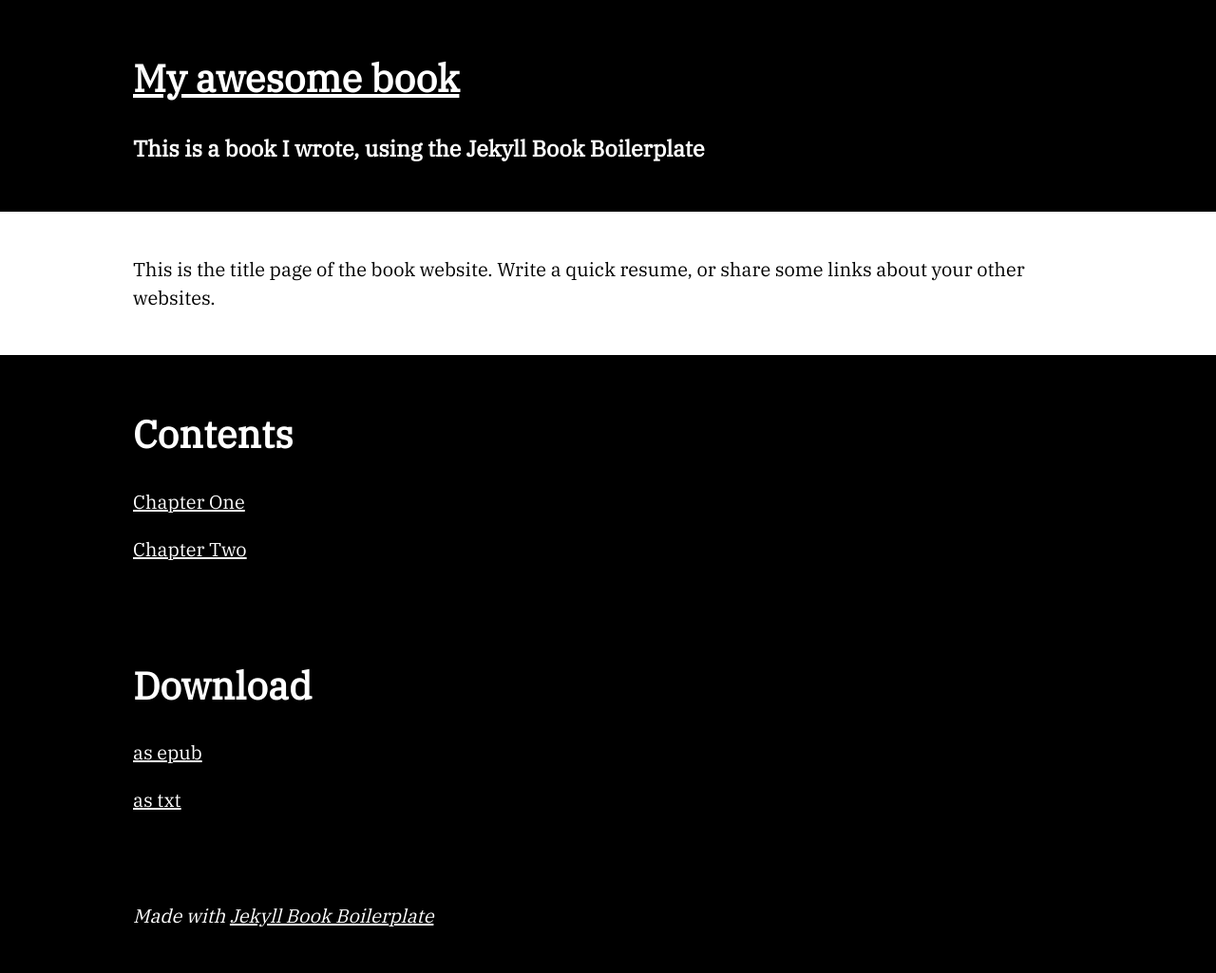
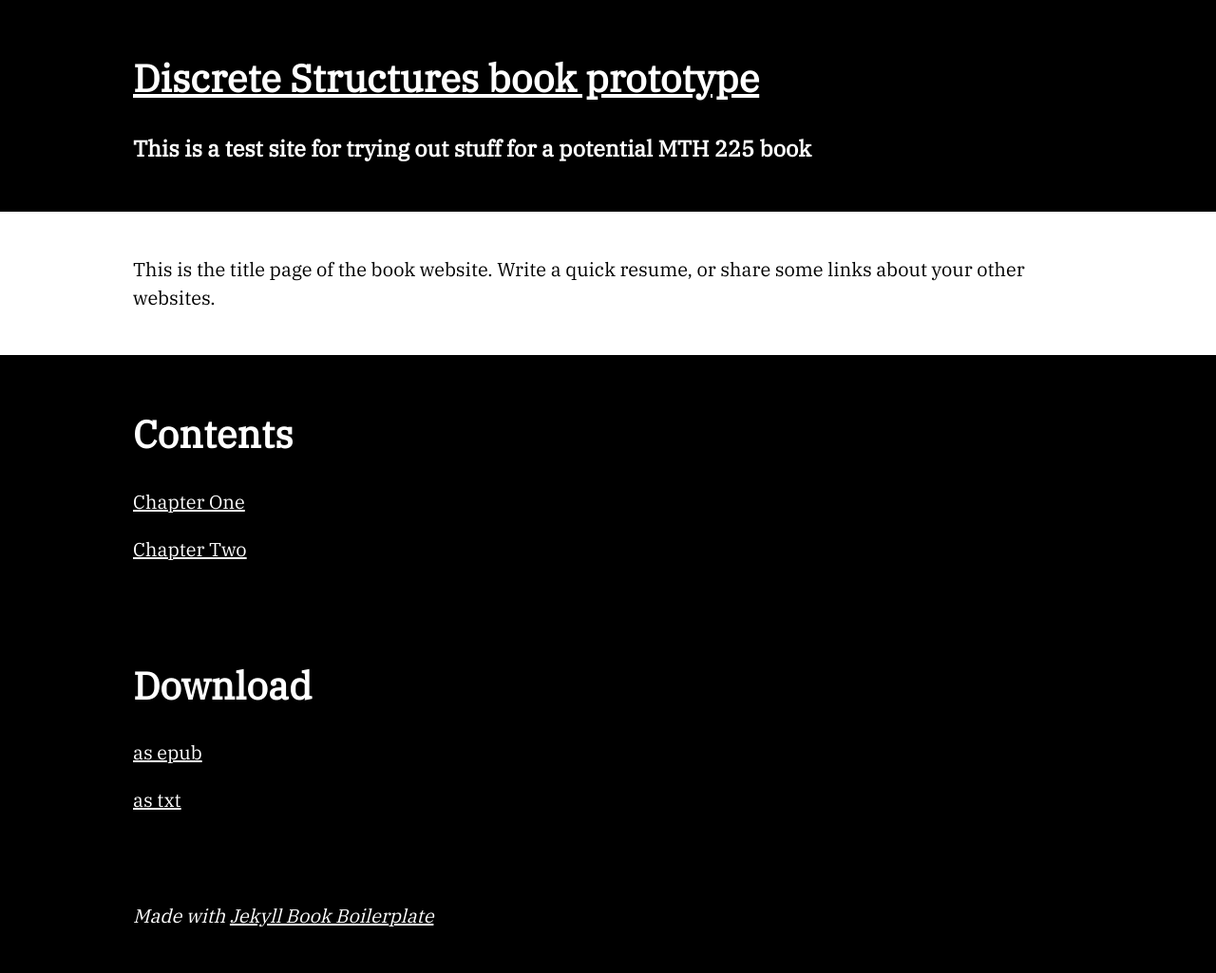
Before and after one commit to RobertTalbert/bookpractice, a Jekyll site: the page built from index.md, in a window 1280 px wide. Shown: the whole page at 95% size. Built offline with Jekyll 4.4.1, drawn with Linux system fonts in a browser that asks for light colours.

Commit message:
Update _config.yml

```diff
--- a/_config.yml
+++ b/_config.yml
@@ -3,10 +3,10 @@
 #
 
 # Name of your site (displayed in the header)
-name: My awesome book
+name: Discrete Structures book prototype
 
 # Short bio or description (displayed in the header)
-description: This is a book I wrote, using the Jekyll Book Boilerplate
+description: This is a test site for trying out stuff for a potential MTH 225 book
 #
 # Enter your Google Analytics web tracking code (e.g. UA-2110908-2) to activate tracking
 google_analytics:
```
